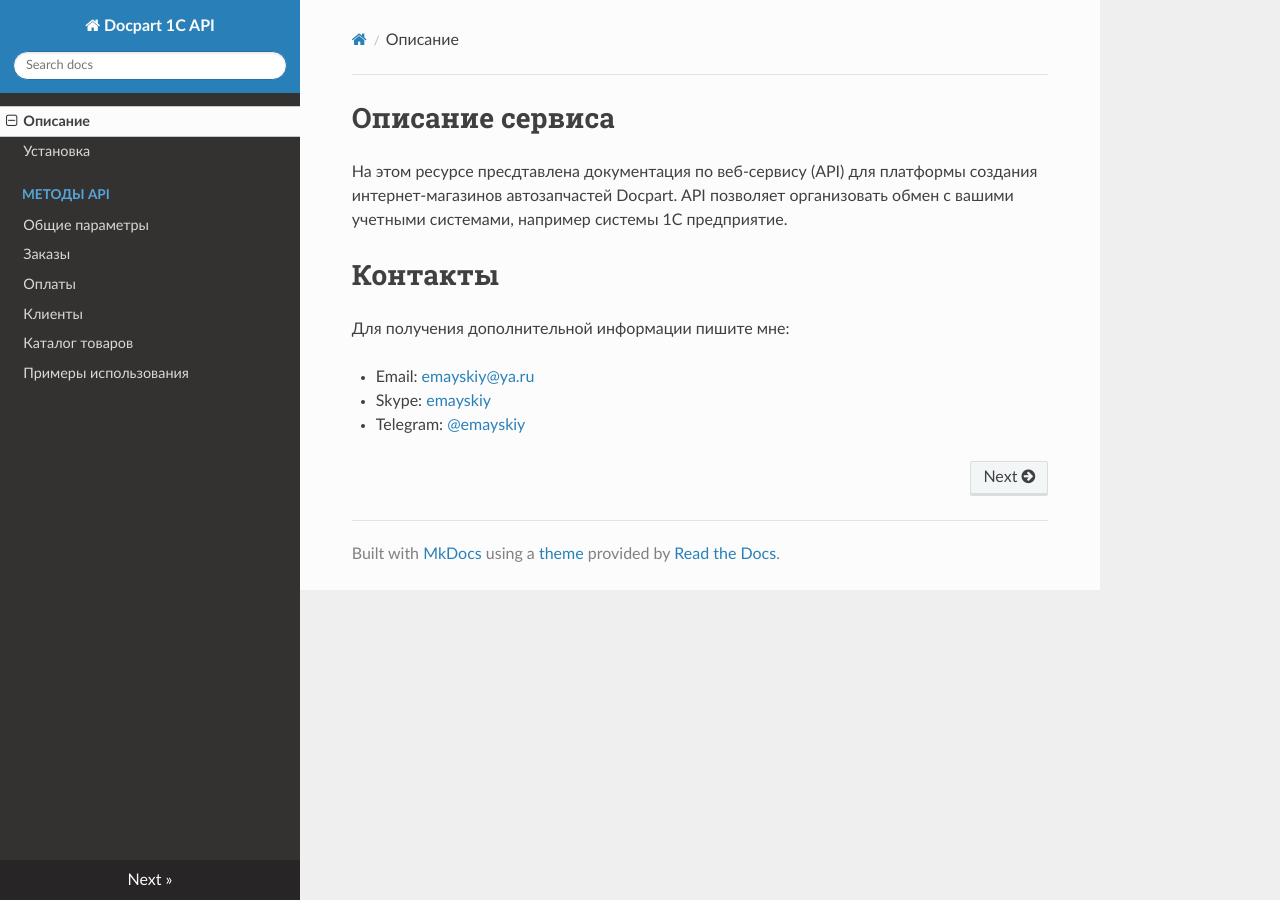
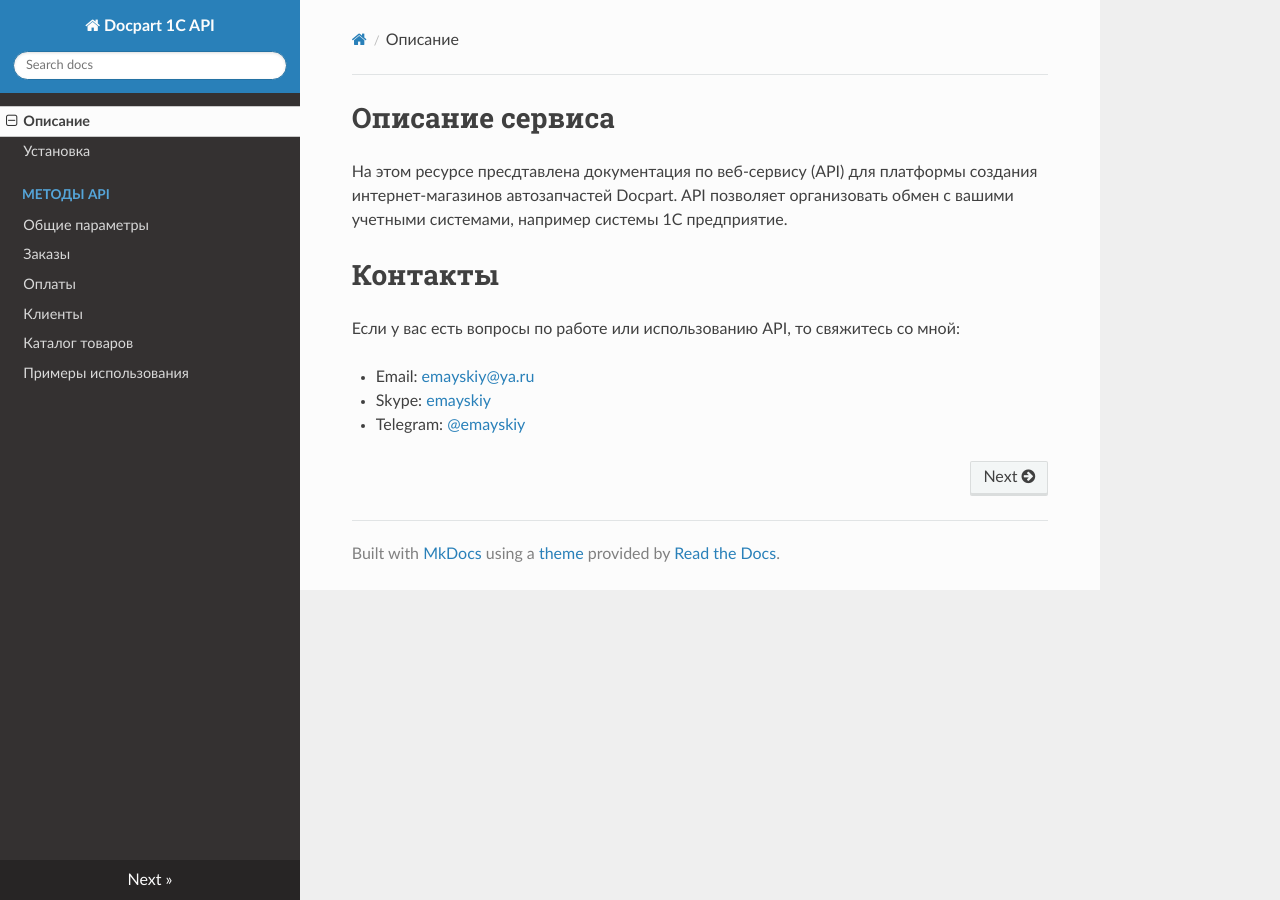
Before and after one commit to emayskiy/Docpart_1C_API_WIKI, an MkDocs documentation site: the page built from docs/index.md, in a window 1280 px wide. Built offline with MkDocs 1.6.1, drawn with Linux system fonts in a browser that asks for light colours; nearby versions of some CDN libraries.

Commit message:
Update index.md

```diff
--- a/docs/index.md
+++ b/docs/index.md
@@ -5,7 +5,7 @@ API позволяет организовать обмен с вашими уч
 
 
 # Контакты
-Для получения дополнительной информации пишите мне:
+Если у вас есть вопросы по работе или использованию API, то свяжитесь со мной:
 
 - Email: [emayskiy@ya.ru](mailto:emayskiy@ya.ru)
 - Skype: [emayskiy](skype:username?chat)
```
